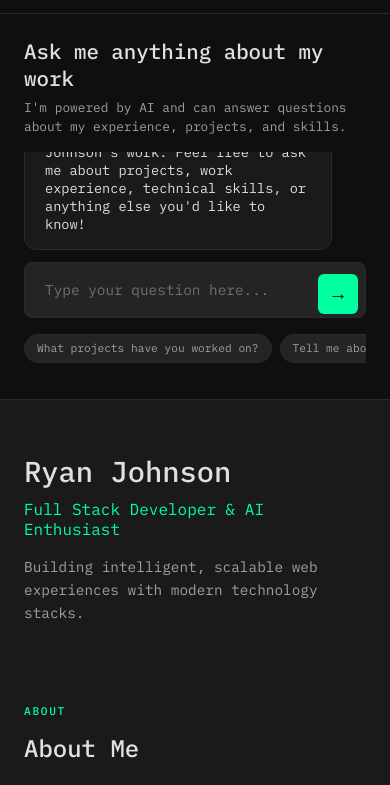
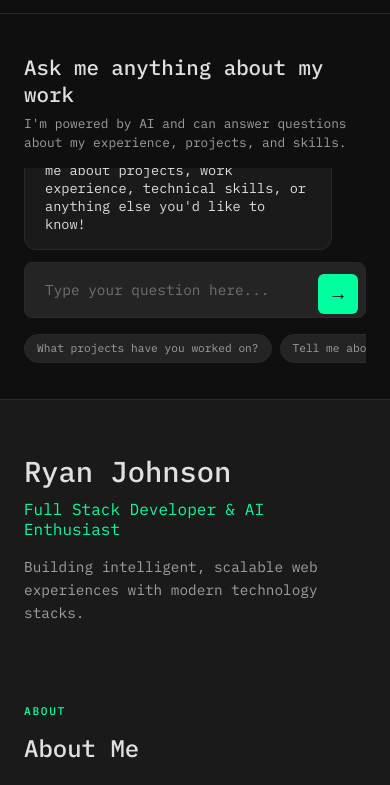
Before and after one commit to ryanlootftf/Personal-website, a website with bundled scripts: page index.html in a window 390 px wide. Shown: the part 59-844 px from the top of the page. Built offline with nearby package versions, Linux system fonts and the light colour scheme.

Commit message:
fix: increase chat-section top-padding from 1.5rem to 2.5rem to prevent header clipping

```diff
--- a/styles/chat.css
+++ b/styles/chat.css
@@ -1,6 +1,6 @@
 /* Chat Section */
 .chat-section {
-    padding: 1.5rem 2.5rem 0;
+    padding: 2.5rem 2.5rem 0;
     border-right: 1px solid var(--border-color);
     display: flex;
     flex-direction: column;
@@ -274,7 +274,7 @@
 
 @media (max-width: 768px) {
     .chat-section {
-        padding: 1.5rem 1.5rem 1.5rem;
+        padding: 2.5rem 1.5rem 1.5rem;
     }
 
     .chat-title {
```
